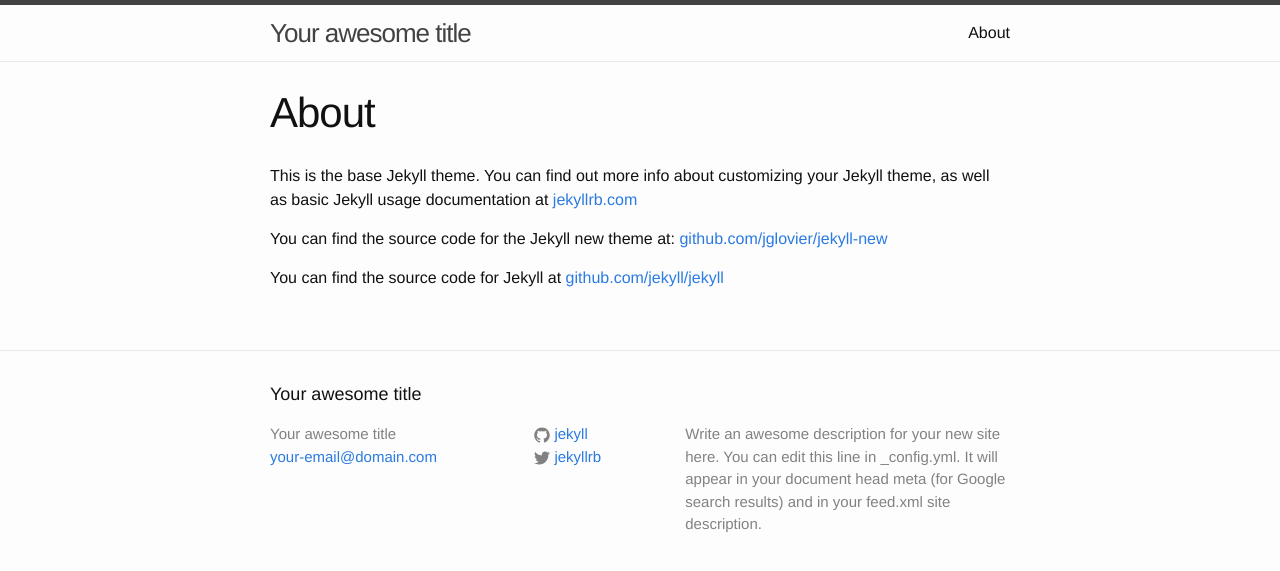
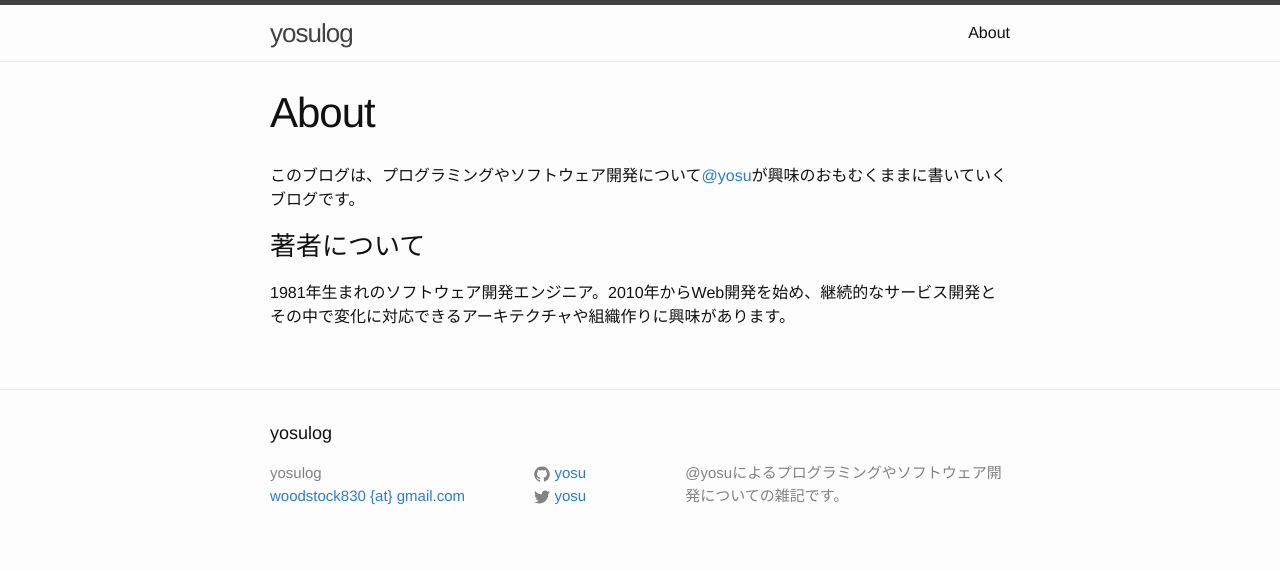
Before and after one commit to yosu/yosu.github.io, a Jekyll site: the page built from about.md, in a window 1280 px wide. Shown: the top 571 px of the page. Built offline with Jekyll 4.4.1, drawn with Linux system fonts in a browser that asks for light colours.

Commit message:
Update about page and config

```diff
--- a/_config.yml
+++ b/_config.yml
@@ -1,14 +1,12 @@
 # Site settings
-title: Your awesome title
-email: your-email@domain.com
+title: yosulog
+email: "woodstock830 {at} gmail.com"
 description: > # this means to ignore newlines until "baseurl:"
-  Write an awesome description for your new site here. You can edit this
-  line in _config.yml. It will appear in your document head meta (for
-  Google search results) and in your feed.xml site description.
+  @yosuによるプログラミングやソフトウェア開発についての雑記です。
 baseurl: "" # the subpath of your site, e.g. /blog/
-url: "http://yourdomain.com" # the base hostname & protocol for your site
-twitter_username: jekyllrb
-github_username:  jekyll
+url: "http://yosulog.com" # the base hostname & protocol for your site
+twitter_username: yosu
+github_username:  yosu
 
 # Build settings
 markdown: kramdown
--- a/about.md
+++ b/about.md
@@ -4,8 +4,9 @@ title: About
 permalink: /about/
 ---
 
-This is the base Jekyll theme. You can find out more info about customizing your Jekyll theme, as well as basic Jekyll usage documentation at [jekyllrb.com](http://jekyllrb.com/)
+このブログは、プログラミングやソフトウェア開発について[@yosu](http://twitter.com/yosu)が興味のおもむくままに書いていくブログです。
 
-You can find the source code for the Jekyll new theme at: [github.com/jglovier/jekyll-new](https://github.com/jglovier/jekyll-new)
 
-You can find the source code for Jekyll at [github.com/jekyll/jekyll](https://github.com/jekyll/jekyll)
+### 著者について
+
+1981年生まれのソフトウェア開発エンジニア。2010年からWeb開発を始め、継続的なサービス開発とその中で変化に対応できるアーキテクチャや組織作りに興味があります。
```
